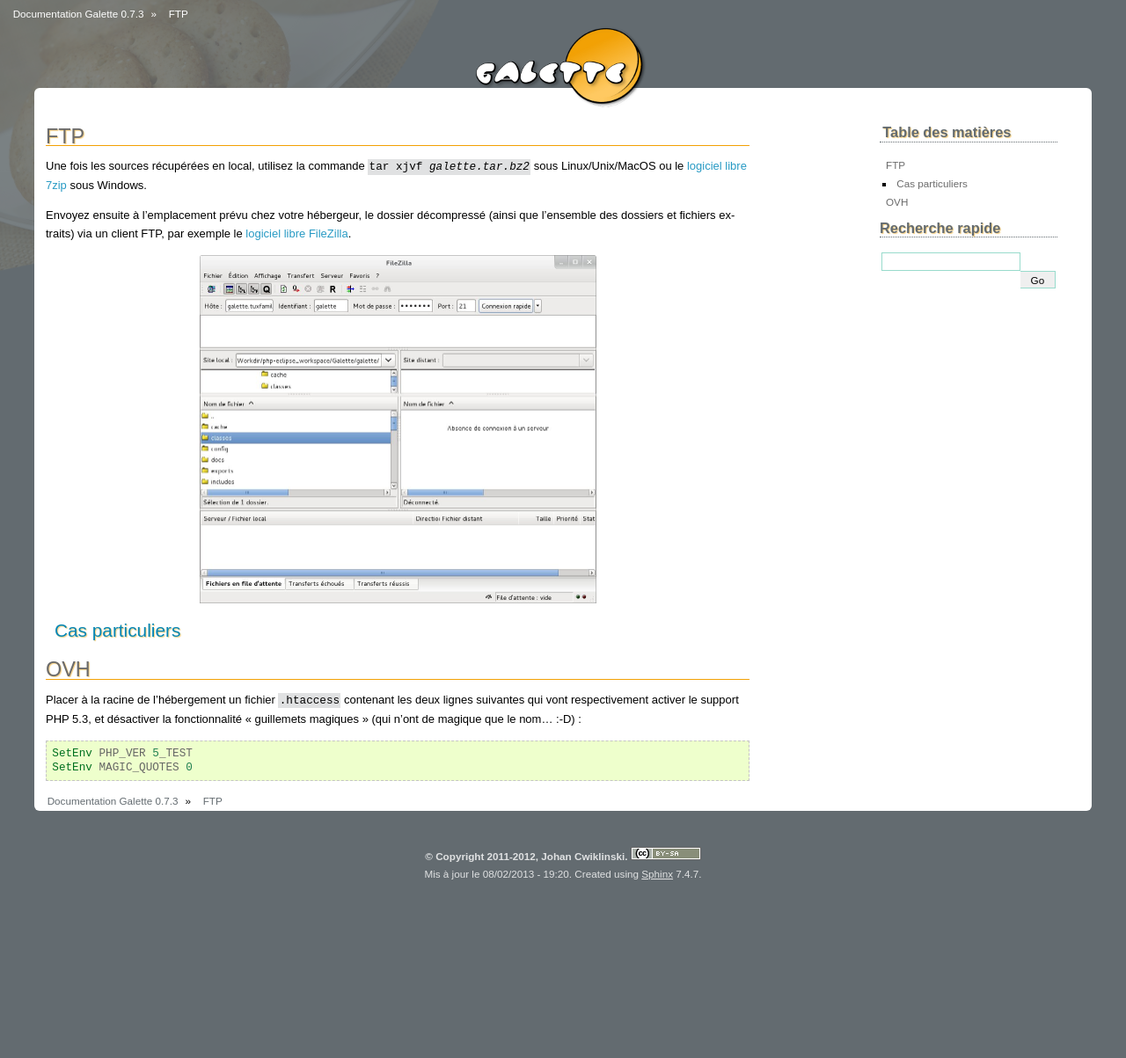
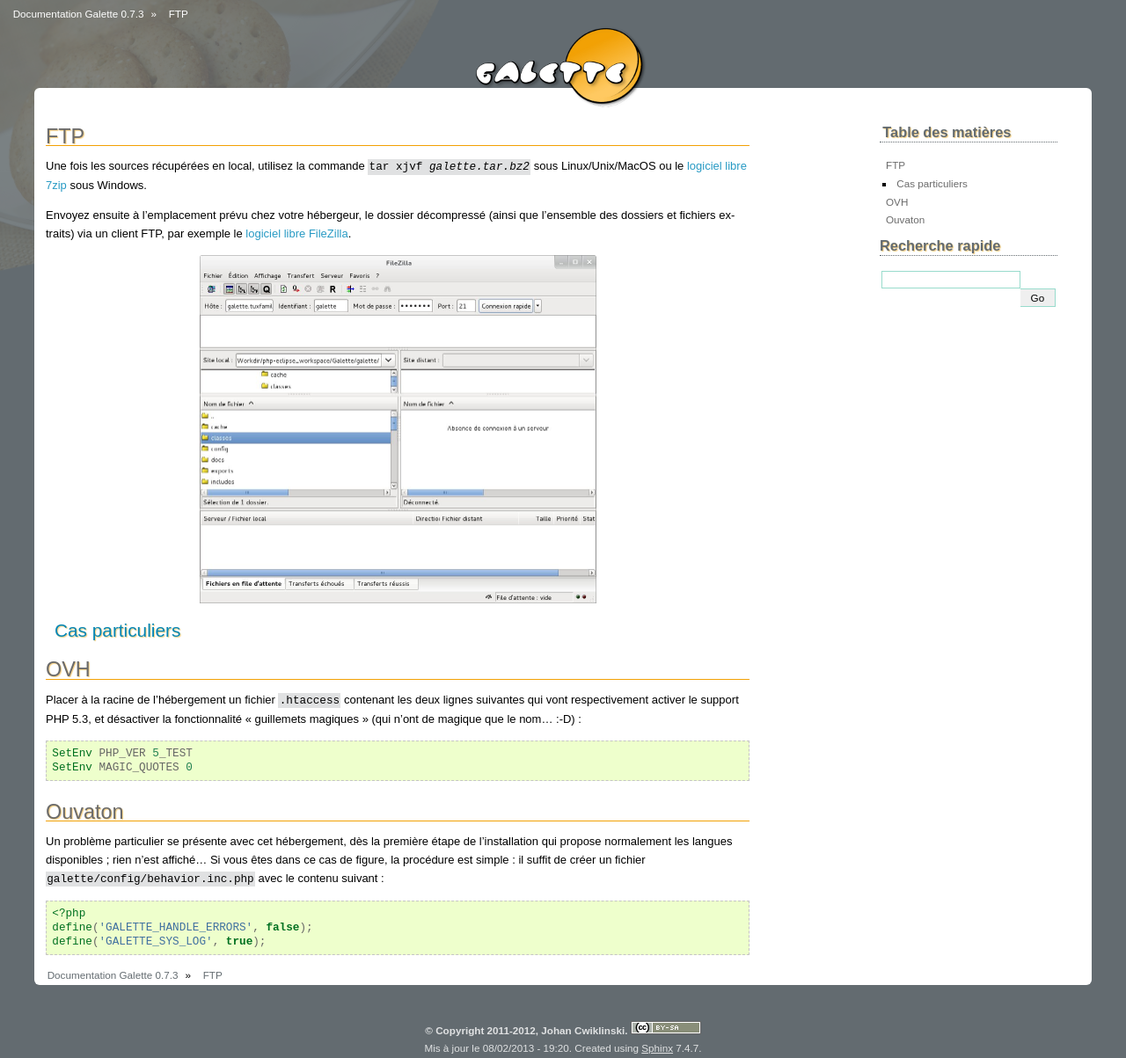
Before and after one commit to galette/galettedoc, a Sphinx documentation site: the page built from source/installation/ftp.rst, in a window 1280 px wide. Shown: the whole page at 88% size. Built offline with Sphinx 7.4.7, drawn with Linux system fonts in a browser that asks for light colours; before the commit the page ends 1005 px from its top, so only the background shows below that.

Commit message:
Spécificité Ouvaton

```diff
--- a/source/installation/ftp.rst
+++ b/source/installation/ftp.rst
@@ -24,3 +24,14 @@ Placer à la racine de l'hébergement un fichier ``.htaccess`` contenant les deu
 
    SetEnv PHP_VER 5_TEST
    SetEnv MAGIC_QUOTES 0
+
+Ouvaton
+=======
+
+Un problème particulier se présente avec cet hébergement, dès la première étape de l'installation qui propose normalement les langues disponibles ; rien n'est affiché... Si vous êtes dans ce cas de figure, la procédure est simple : il suffit de créer un fichier ``galette/config/behavior.inc.php`` avec le contenu suivant :
+
+.. code-block:: php
+
+   <?php
+   define('GALETTE_HANDLE_ERRORS', false);
+   define('GALETTE_SYS_LOG', true);
```
